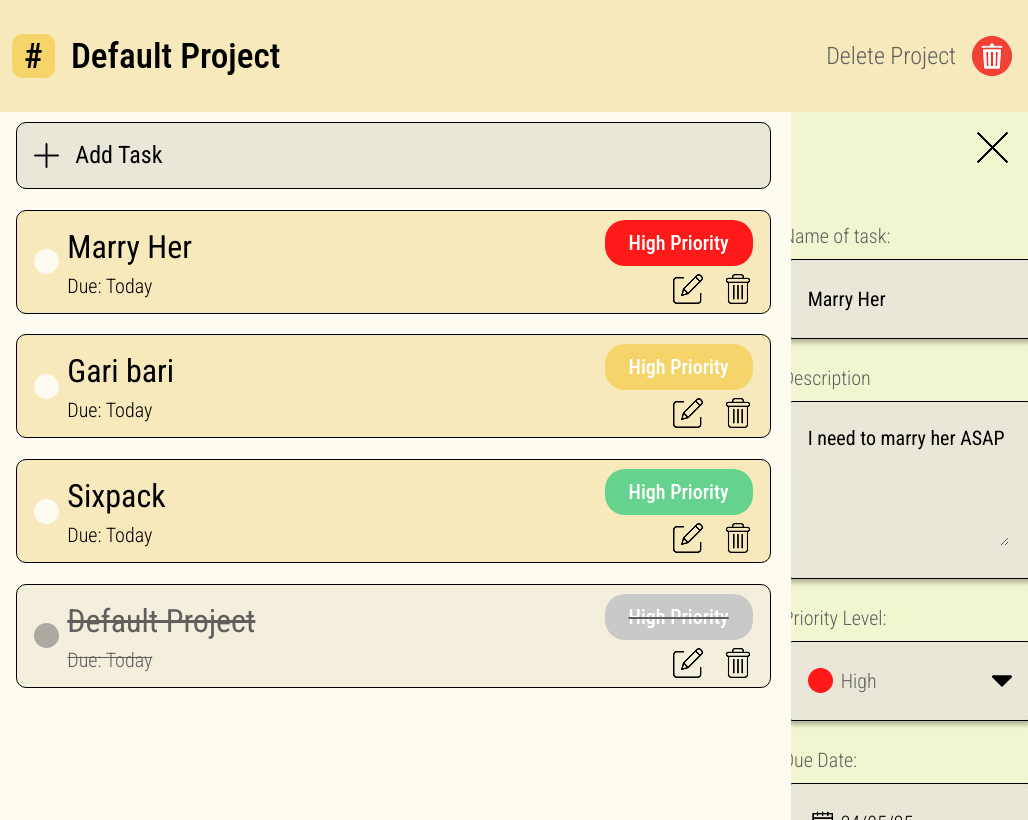
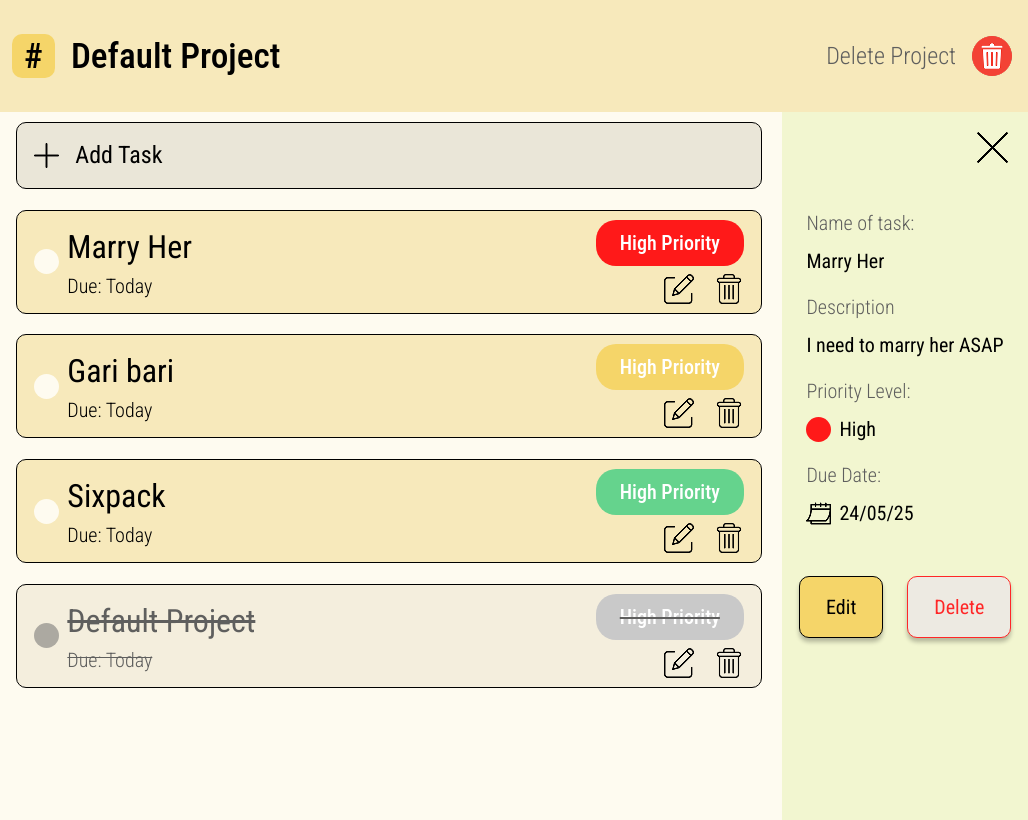
Before and after one commit to munna-68/nanoDo-todo-list, a website built with webpack: page src/template.html in a window 1280 px wide. Shown: the full height of the page, 252-1280 px from the left. Built offline with nearby package versions, Linux system fonts and the light colour scheme; files whose address does not match are found by name.

Commit message:
finishing the styles for the content details part of the app

```diff
--- a/src/styles/style.css
+++ b/src/styles/style.css
@@ -546,3 +546,38 @@ label {
     font-weight: 300;
     font-size: 1.25rem;
 }
+
+.task-details-panel {
+    padding: 6rem 1.5rem;
+}
+
+.details-content {
+    display: flex;
+    flex-direction: column;
+    align-items: flex-start;
+    width: 100%;
+}
+
+.info-label {
+    font-family: 'Roboto Condensed';
+    font-style: normal;
+    font-weight: 300;
+    font-size: 1.25rem;
+    color: #5F5F5E;
+    display: block;
+    margin-bottom: 0.5rem;
+}
+
+.info-value {
+    font-family: 'Roboto Condensed';
+    font-style: normal;
+    font-weight: 400;
+    font-size: 1.25rem;
+    color: black;
+    margin-bottom: 1rem;
+}
+
+.info-value, .info-label {
+    display: flex;
+    align-items: center;
+}
--- a/src/template.html
+++ b/src/template.html
@@ -173,7 +173,7 @@
                 </form>
             </aside>
 
-            <aside class="editor-panel pannel">
+            <aside class="editor-panel pannel hidden">
               <div class="panel-header">
                   <button class="btn-close-panel" aria-label="Close panel"><img src="./assets/images/cross-icon.png" alt="close panel icon"></button>
               </div>
@@ -215,10 +215,9 @@
               </form>
             </aside>
 
-            <aside class="task-details-panel hidden">
-              <div class="panel-header">
+            <aside class="task-details-panel pannel">
                   <button class="btn-close-panel" aria-label="Close panel"><img src="./assets/images/cross-icon.png" alt="close panel icon"></button>
-              </div>
+
 
               <div class="details-content">
                   <div class="info-group">
@@ -234,7 +233,7 @@
                   <div class="info-group">
                       <span class="info-label">Priority Level:</span>
                       <div class="info-value priority-display">
-                          <span class="color-dot color-dot--red"></span>
+                          <div class="color-dot color-dot--red"></div>
                           <span class="text">High</span>
                       </div>
                   </div>
@@ -242,16 +241,16 @@
                   <div class="info-group">
                       <span class="info-label">Due Date:</span>
                       <div class="info-value date-display">
-                          <img src="./assets/images/calender-icon.png" alt="calender icon">
+                          <img src="./assets/images/calender-icon.png" class="calender-icon" alt="calender icon">
                           <span class="text">24/05/25</span>
                       </div>
                   </div>
+                  <div class="panel-actions">
+                      <button type="button" class="btn-edit btn-save">Edit</button>
+                      <button type="button" class="btn-delete dlt-btn">Delete</button>
+                  </div>
               </div>
 
-              <div class="panel-actions">
-                  <button type="button" class="btn-edit shadow-box">Edit</button>
-                  <button type="button" class="btn-delete shadow-box">Delete</button>
-              </div>
             </aside>
         </div>
     </main>
```
